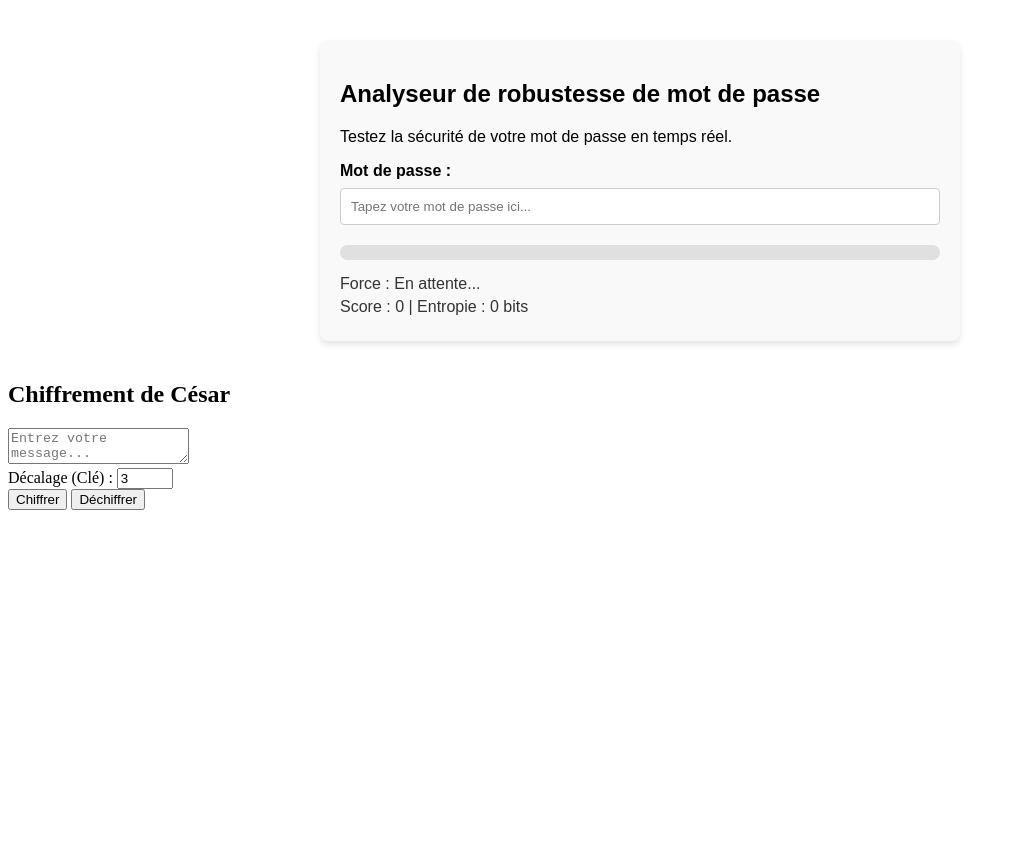
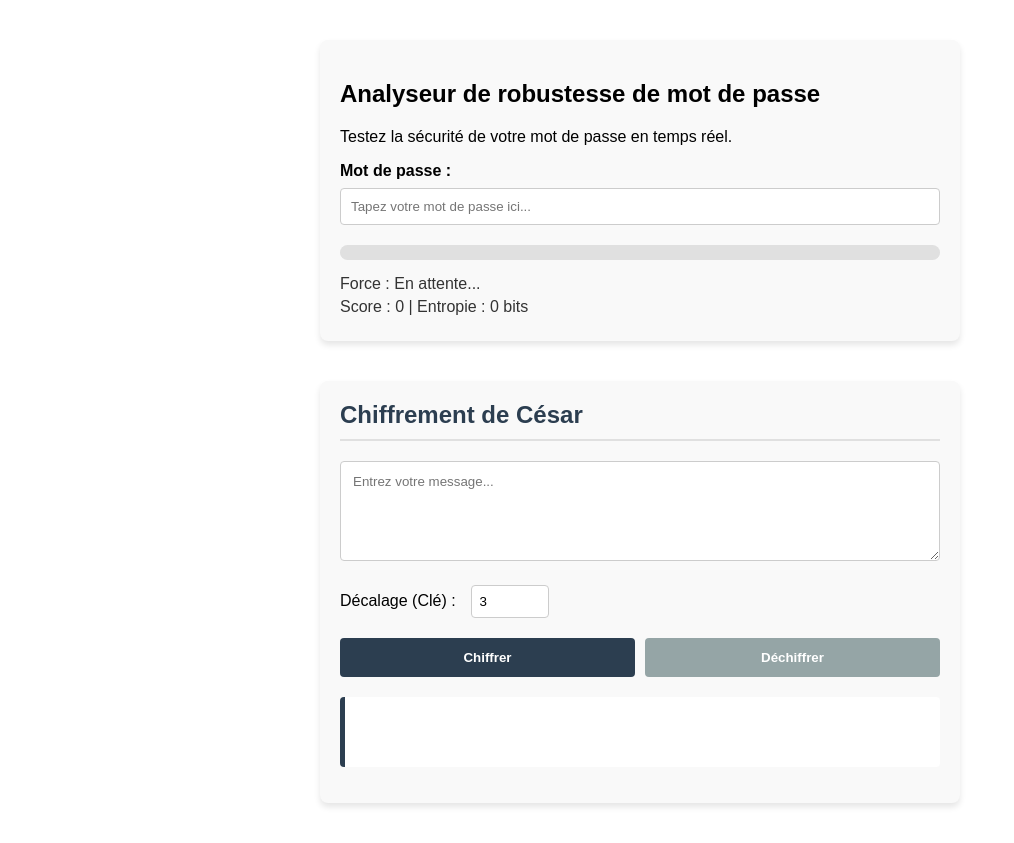
Before and after one commit to Mathisrealone/Projet-JS---CyberShield-, a plain HTML site: page cybershield/index.html in a window 1280 px wide. Shown: the whole page, without its empty margins (0-1014 px from the left). Before the commit the page ends 800 px from the top, so only its background shows below. Drawn offline with Linux system fonts and the light colour scheme.

Commit message:
add style

```diff
--- a/cybershield/style.css
+++ b/cybershield/style.css
@@ -53,3 +53,96 @@
 	margin: 5px 0;
 	color: #333;
 }
+
+/* Conteneur spécifique pour le module César */
+#caesar-section {
+	max-width: 600px;
+	margin: 40px auto;
+	padding: 20px;
+	font-family: Arial, sans-serif;
+	background-color: #f9f9f9;
+	border-radius: 8px;
+	box-shadow: 0 4px 6px rgba(0, 0, 0, 0.1);
+}
+
+#caesar-section h2 {
+	margin-top: 0;
+	color: #2c3e50;
+	border-bottom: 2px solid #e0e0e0;
+	padding-bottom: 10px;
+}
+
+/* Zone de texte pour le message */
+#caesar-input {
+	width: 100%;
+	height: 100px;
+	padding: 12px;
+	border: 1px solid #ccc;
+	border-radius: 4px;
+	box-sizing: border-box;
+	font-family: inherit;
+	resize: vertical; /* Permet d'agrandir seulement en hauteur */
+	margin-bottom: 20px;
+}
+
+/* Alignement de la clé et des boutons */
+.controls {
+	display: flex;
+	align-items: center;
+	gap: 15px;
+	margin-bottom: 20px;
+}
+
+#caesar-key {
+	width: 60px;
+	padding: 8px;
+	border: 1px solid #ccc;
+	border-radius: 4px;
+}
+
+.buttons {
+	display: flex;
+	gap: 10px;
+	margin-bottom: 20px;
+}
+
+/* Style des boutons */
+button {
+	flex: 1;
+	padding: 12px;
+	border: none;
+	border-radius: 4px;
+	cursor: pointer;
+	font-weight: bold;
+	transition: background-color 0.2s ease;
+}
+
+#encrypt-btn {
+	background-color: #2c3e50;
+	color: white;
+}
+
+#encrypt-btn:hover {
+	background-color: #34495e;
+}
+
+#decrypt-btn {
+	background-color: #95a5a6;
+	color: white;
+}
+
+#decrypt-btn:hover {
+	background-color: #7f8c8d;
+}
+
+/* Zone de résultat (le message chiffré/déchiffré) */
+#caesar-output {
+	min-height: 40px;
+	padding: 15px;
+	background-color: #ffffff;
+	border-left: 5px solid #2c3e50;
+	border-radius: 4px;
+	word-wrap: break-word; /* Pour éviter que le texte long ne dépasse */
+	font-style: italic;
+	color: #555;
+}
```
